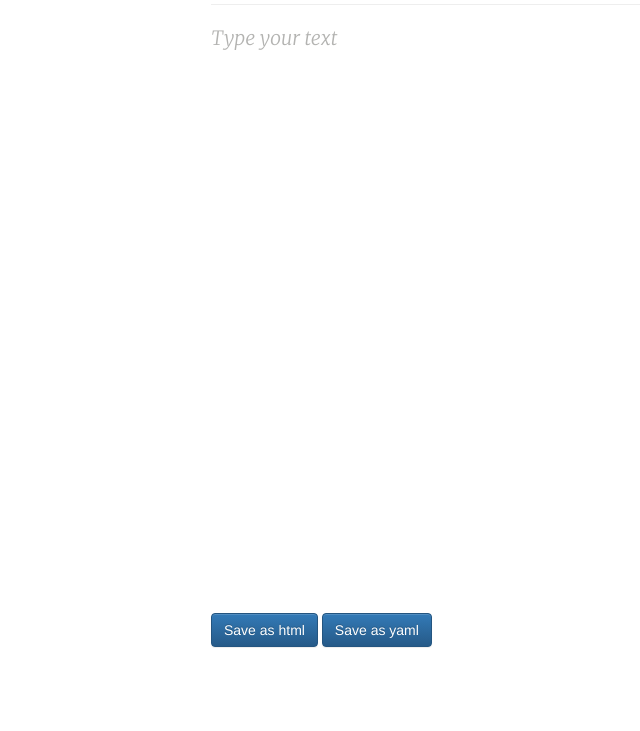
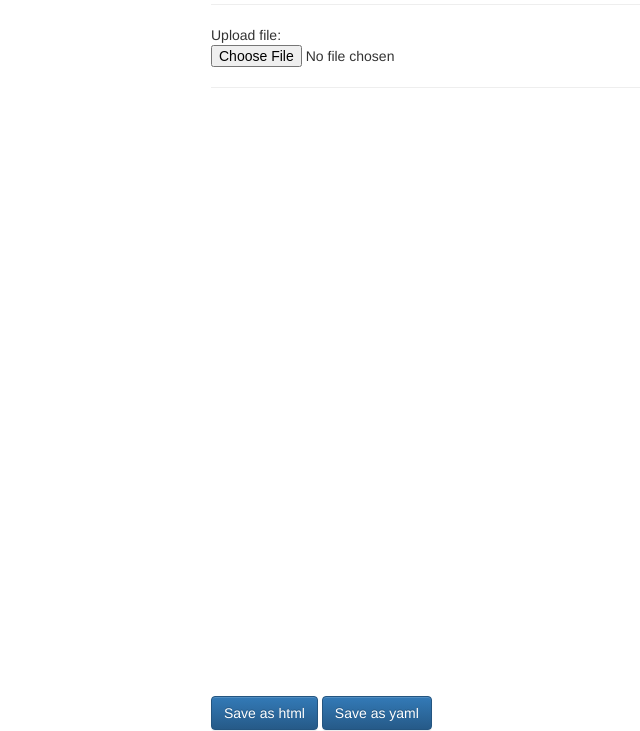
Before and after one commit to kshaffer/peasycomposer, a website: page index.html in a window 1280 px wide. Shown: the part 76-807 px from the top of the page, without its empty margins (64-704 px from the left). Drawn offline with nearby package versions, Linux system fonts and the light colour scheme.

Commit message:
file upload now possible

```diff
--- a/download.js
+++ b/download.js
@@ -16,3 +16,14 @@ function make_yaml(text) {
   var yaml_header = '---\nlayout: post\ntitle: \"\"\nmodified: 2016-09-27 14:41:00 -0400\nimage:\n  feature: filename.jpg\n  teaser: filename-teaser.jpg\n  credit: photographername\n  creditlink: linktosource\nshare: true\ncategories: [category1, category2]\n---\n\n'
   return yaml_header + html_text;
 }
+
+function read_file(event) {
+  var input = event.target;
+  var reader = new FileReader();
+  reader.onload = function(){
+    var text = reader.result;
+    document.getElementById('content').innerHTML = text;
+  };
+  reader.readAsText(input.files[0]);
+
+}
--- a/index.html
+++ b/index.html
@@ -32,6 +32,9 @@
         <h1>just write...</h1>
         <!--<p style="color: #AAAAAA">A Medium-like editor for undistracted writing. Select text to reveal a pop-up menu for formatting options. And try it in your browser's full-screen mode for an even cleaner experience! Based on <a href="https://github.com/yabwe/medium-editor" target="_blank">Medium Editor</a> for JavaScript.</p>-->
         <hr/>
+        <p>Upload file: <input type="file" id="file" name="file" onchange="read_file(event);"/></p>
+        <hr/>
+        <div id="upload_content"></div>
         <div type="text" class="editable" name="content" id="content" placeholder="Type content here." style="width: 100%; min-height: 30em; outline: none; font-family: Merriweather; font-size: 1.4em;"></div>
         <button class="btn btn-primary" type="submit" onclick="download('cleanwrite.html', editor.serialize().content.value);">Save as html</button>
         <button class="btn btn-primary" type="submit" onclick="download('cleanwrite.md', make_yaml(editor.serialize().content.value));">Save as yaml</button>
@@ -58,8 +61,12 @@
     <!-- Medium Editor Plugin -->
     <script src="js/medium-editor.js"></script>
     <script>
-      var editor = new MediumEditor('.editable');
-      editor.subscribe('editableInput', function (event, editable) {
+      MedEditor = new MediumEditor('.editable', {
+        placeholder: {
+          text: ''
+        }
+      });
+      MedEditor.subscribe('editableInput', function (event, editable) {
       // Do some work
       });
     </script>
```
